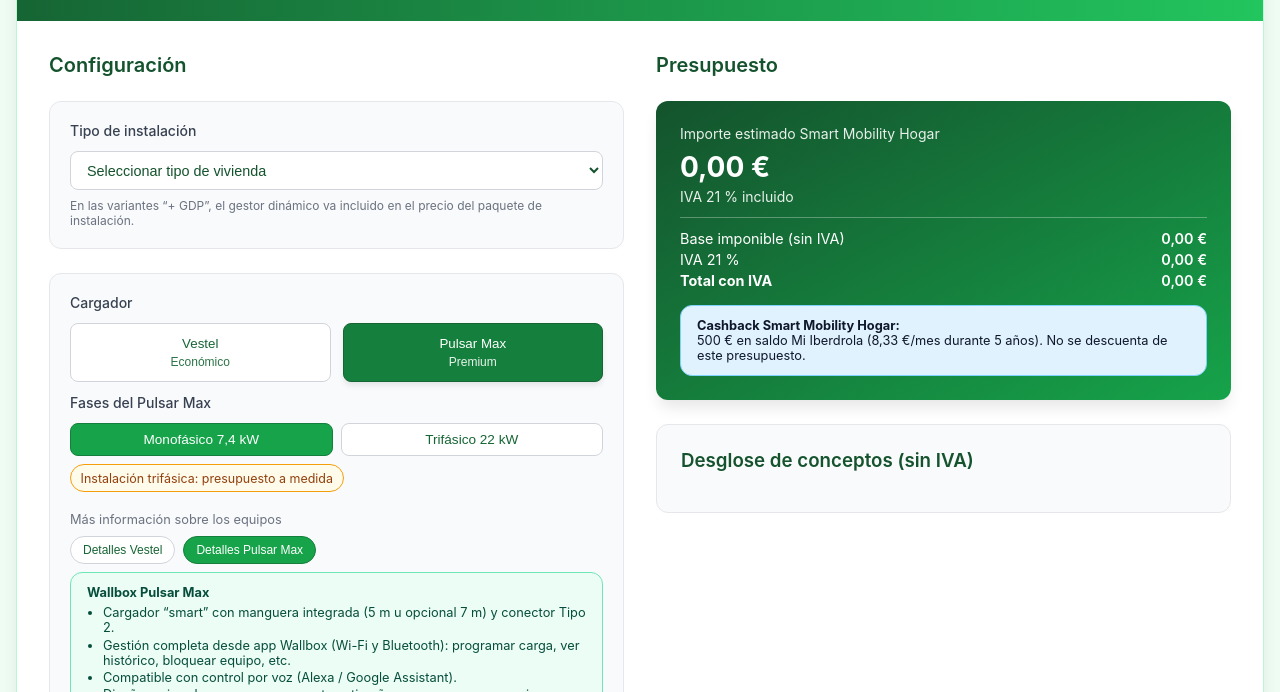
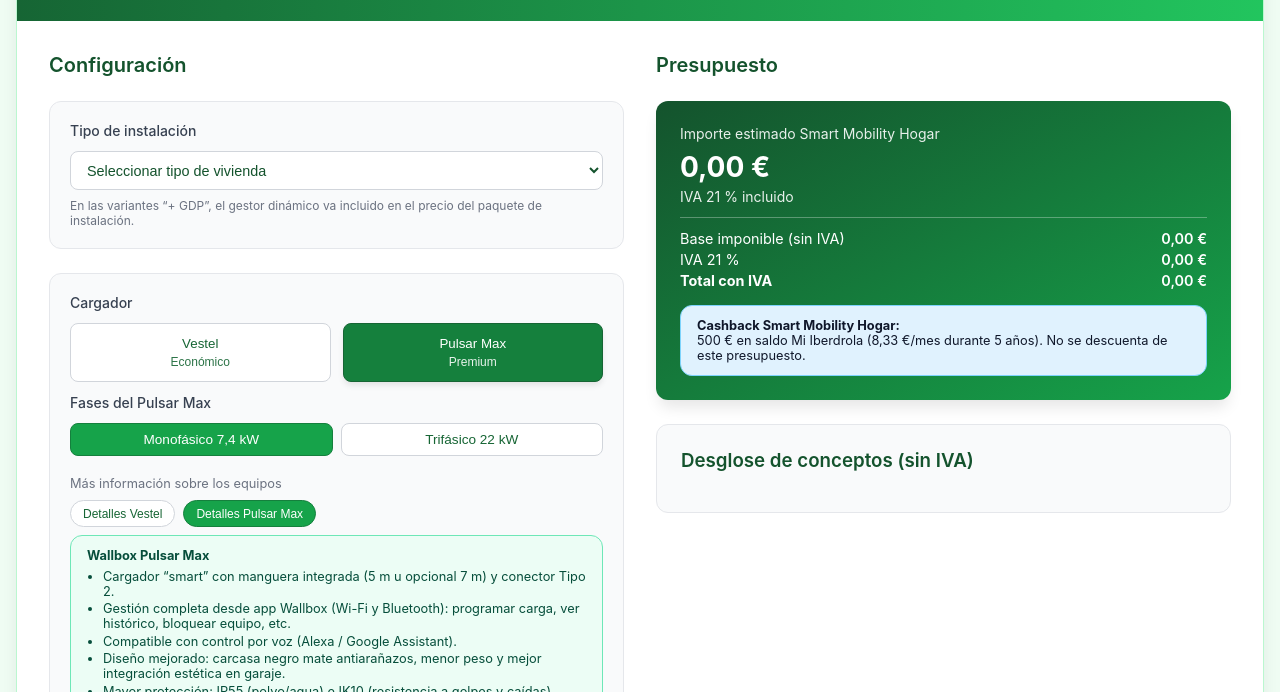
Before and after one commit to NotX4ndr/Budget-Calculator, a plain HTML site: page index.html in a window 1280 px wide. Shown: the part 108-800 px from the top of the page. Drawn offline with Linux system fonts and the light colour scheme.

Commit message:
Update index.html
trash

```diff
--- a/index.html
+++ b/index.html
@@ -57,7 +57,6 @@
                                     <button type="button" id="btnMono" class="phase-btn active" onclick="setFase('mono')">Monofásico 7,4 kW</button>
                                     <button type="button" id="btnTri" class="phase-btn" onclick="setFase('tri')">Trifásico 22 kW</button>
                                 </div>
-                                <span id="triBadge" class="badge-tri hidden" role="status" aria-live="polite">Instalación trifásica: presupuesto a medida</span>
                             </div>
                             <div class="charger-info-header">
                                 <span class="muted-caption">Más información sobre los equipos</span>
```
